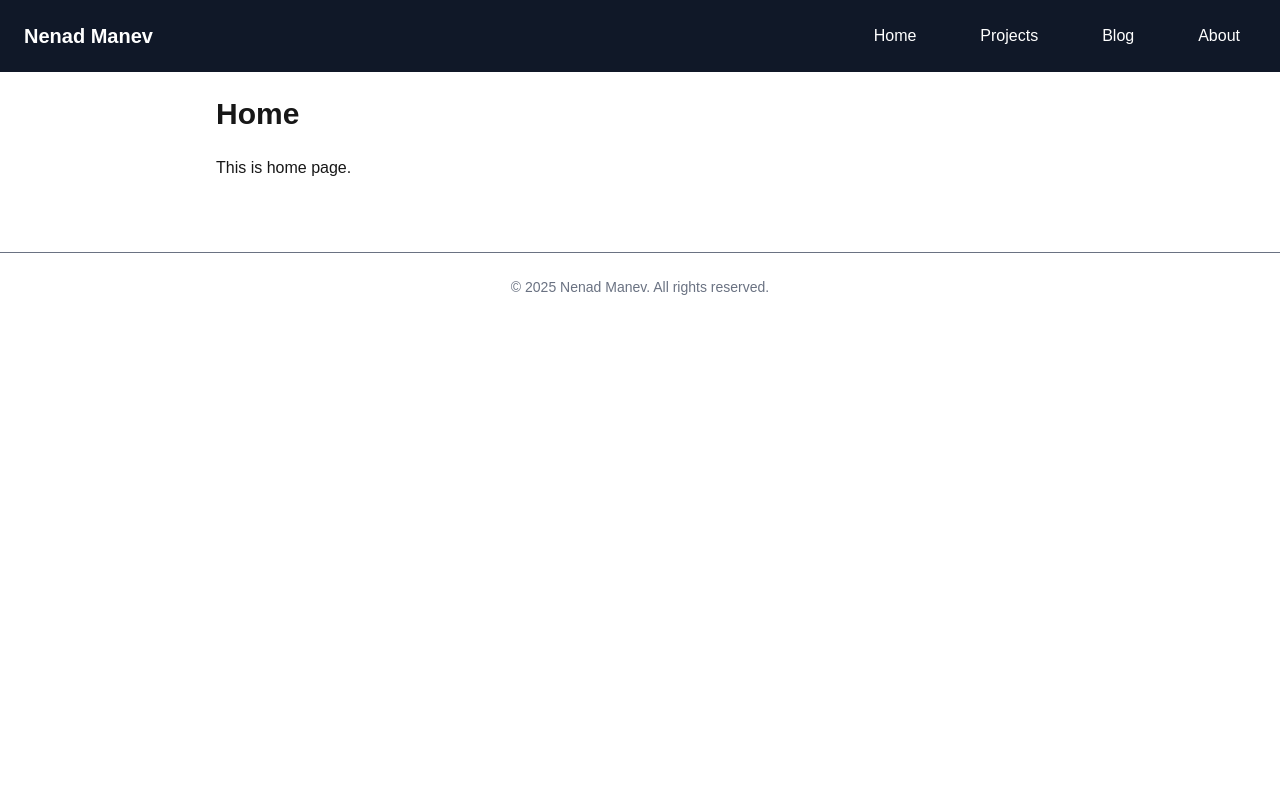
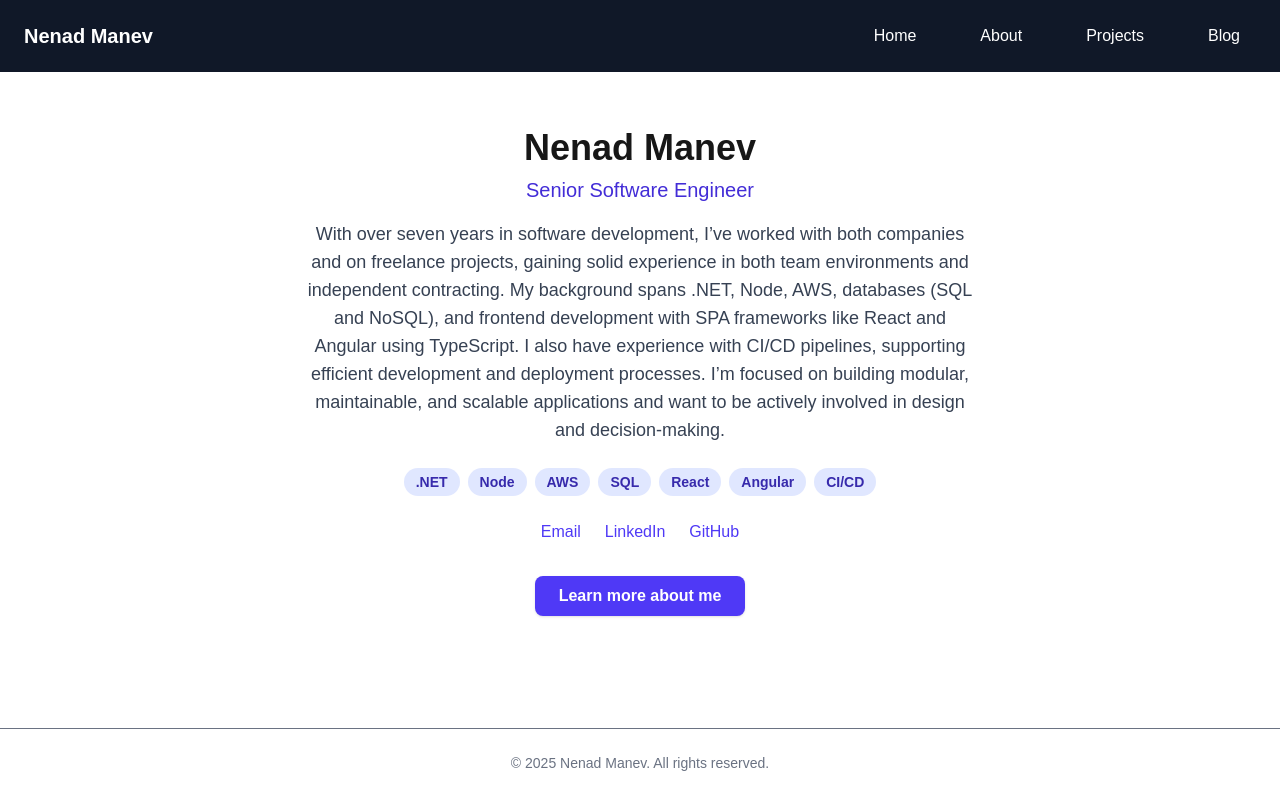
Before and after one commit to ManevN/portfolio-website, a Next.js app in the folder my-portfolio/: page / in a window 1280 px wide. Built offline with nearby package versions, Linux system fonts and the light colour scheme.

Commit message:
add home page

```diff
--- a/my-portfolio/src/app/page.tsx
+++ b/my-portfolio/src/app/page.tsx
@@ -1,8 +1,32 @@
+import { aboutMe } from '@/data/about';
+
 export default function Home() {
   return (
-    <section>
-      <h1 className="text-3xl font-bold mb-6">Home</h1>
-      <p>This is home page.</p>
-    </section>
+    <main className="max-w-3xl mx-auto p-8 flex flex-col items-center text-center">
+      <h1 className="text-4xl font-bold mb-2">{aboutMe.name}</h1>
+      <h2 className="text-xl text-indigo-700 mb-4">{aboutMe.title}</h2>
+      <p className="mb-6 text-lg text-gray-700 dark:text-gray-300 max-w-2xl">{aboutMe.summary}</p>
+
+      <div className="flex flex-wrap gap-2 justify-center mb-6">
+        {aboutMe.tags.map((tag) => (
+          <span key={tag} className="bg-indigo-100 text-indigo-800 px-3 py-1 rounded-full text-sm font-semibold">
+            {tag}
+          </span>
+        ))}
+      </div>
+
+      <div className="flex gap-6 mb-8">
+        <a href={`mailto:${aboutMe.contact.email}`} className="text-indigo-600 hover:underline">Email</a>
+        <a href={`https://linkedin.com/in/${aboutMe.contact.linkedin}`} target="_blank" rel="noreferrer" className="text-indigo-600 hover:underline">LinkedIn</a>
+        <a href={`https://github.com/${aboutMe.contact.github}`} target="_blank" rel="noreferrer" className="text-indigo-600 hover:underline">GitHub</a>
+      </div>
+
+      <a
+        href="/about"
+        className="inline-block bg-indigo-600 text-white px-6 py-2 rounded-lg font-semibold shadow hover:bg-indigo-700 transition mb-2"
+      >
+        Learn more about me
+      </a>
+    </main>
   );
 }
--- a/my-portfolio/src/components/Layout.tsx
+++ b/my-portfolio/src/components/Layout.tsx
@@ -30,15 +30,16 @@ export default function Layout({ children }: { children: React.ReactNode }) {
             <li className="px-4 py-2 hover:bg-gray-700 md:hover:bg-transparent">
               <Link href="/">Home</Link>
             </li>
+             <li className="px-4 py-2 hover:bg-gray-700 md:hover:bg-transparent">
+              <Link href="/about">About</Link>
+            </li>
             <li className="px-4 py-2 hover:bg-gray-700 md:hover:bg-transparent">
               <Link href="/projects">Projects</Link>
             </li>
             <li className="px-4 py-2 hover:bg-gray-700 md:hover:bg-transparent">
               <Link href="/blog">Blog</Link>
             </li>
-            <li className="px-4 py-2 hover:bg-gray-700 md:hover:bg-transparent">
-              <Link href="/about">About</Link>
-            </li>
+
           </ul>
         </nav>
       </header>
```
